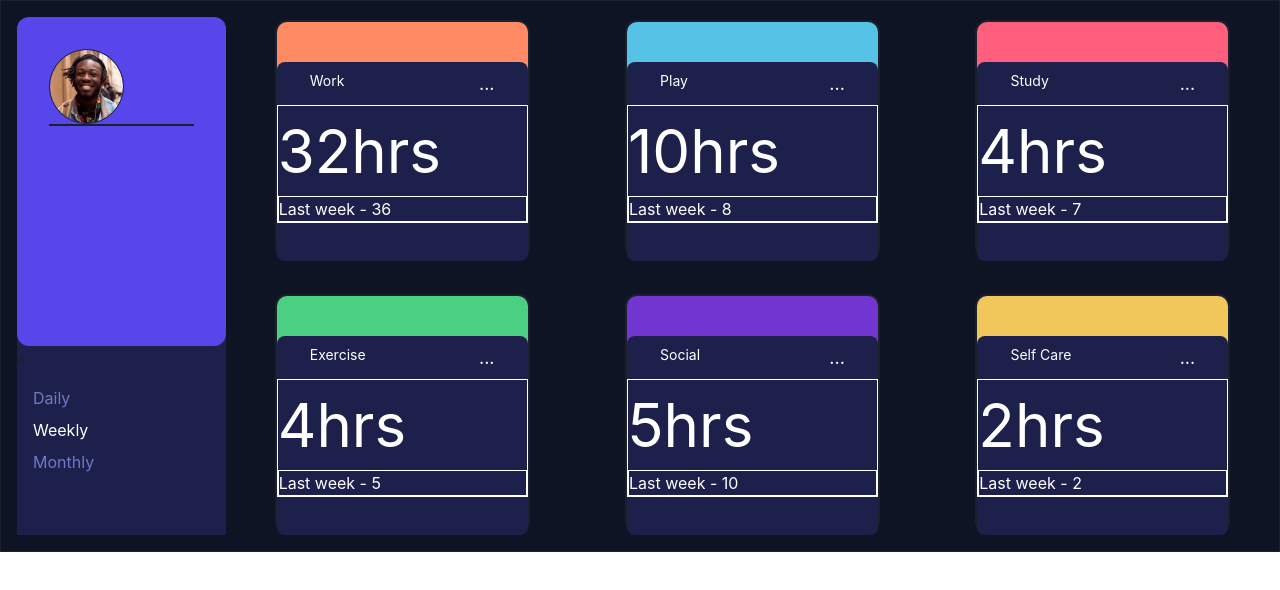
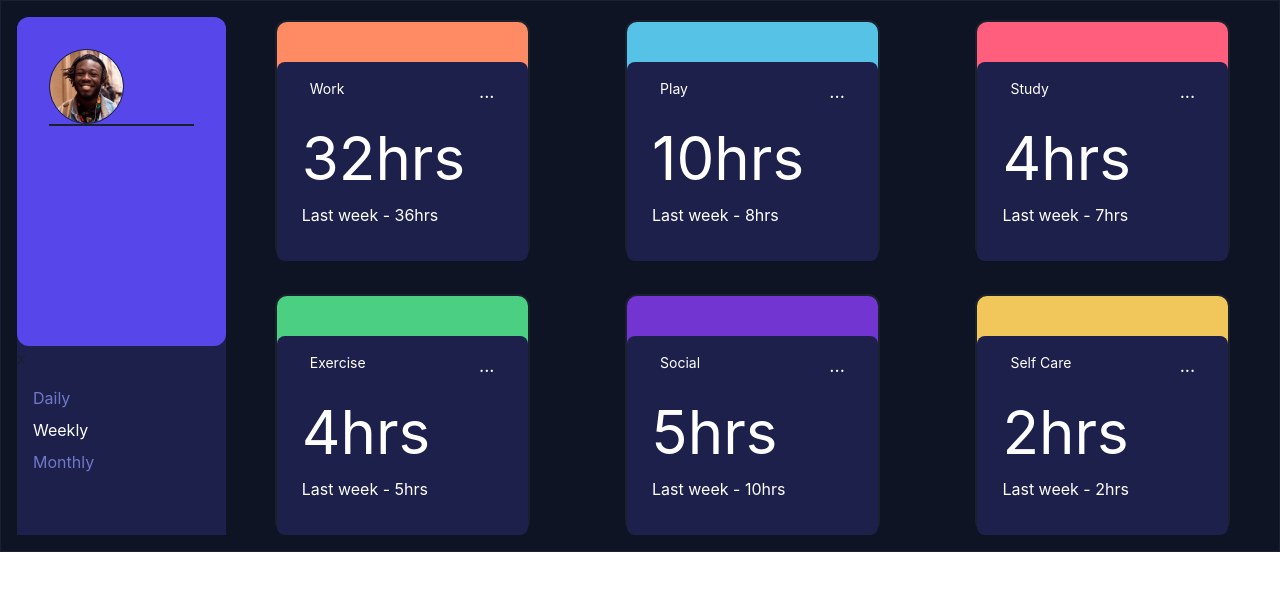
Before and after one commit to SheeloveDol/time-tracking-dashboard-react, a React (Create React App) app: page / in a window 1280 px wide. Shown: the top 590 px of the page. Built offline with nearby package versions, Linux system fonts and the light colour scheme.

Commit message:
Modified activity card layout

```diff
--- a/src/components/cardList/CardList.component.jsx
+++ b/src/components/cardList/CardList.component.jsx
@@ -1,6 +1,5 @@
 import { Box, Text, Flex, SimpleGrid, Button } from "@chakra-ui/react";
 import HeaderCard from "../headerCard/HeaderCard.component";
-import { useState } from "react";
 import { useContext } from 'react'
 import TimePeriodContext from "../../context/TimePeriodContext";
 
@@ -20,7 +19,8 @@ const CardList = () => {
                             w={['327px', '255px']} border='2px'  h='239px' >
 
                             <Box mt='40px' w='100%' bg={item.cardBgColor} h='199px' borderRadius='lg' >
-                                <Flex p='.5rem' w='80%' color='white' m='auto' justify='space-between'>
+                                <Flex direction='column' w='80%' mx='auto'  color='white' pt='0.5rem'>
+                                    <Flex p='.5rem'  color='white' m='auto' justify='space-between' w='100%'>
                                         <Box>
                                             <Text  fontSize='sm'>{item.title}</Text>
                                         </Box>
@@ -29,18 +29,19 @@ const CardList = () => {
                                         </Box>
                                     </Flex>
 
-                                <Flex border='1px' color='white' justify='space-between' direction={['row', 'column']}>
+                                    <Flex  color='white' justify='space-between' direction={['row', 'column']}>
                                         <Text fontSize='6xl'>
                                             {period === 'monthly' && item.timeframes.monthly.current}
                                             {period === 'weekly' && item.timeframes.weekly.current}
                                             {period === 'daily' && item.timeframes.daily.current}hrs
                                         </Text>
 
-                                    <Box border='1px'>
-                                        {period === 'daily' && <Text>Yesterday - {item.timeframes.daily.previous}</Text>}
-                                        {period === 'weekly' && <Text>Last week - {item.timeframes.weekly.previous}</Text>}
-                                        {period === 'monthly' && <Text>Last month - {item.timeframes.monthly.previous}</Text>}
+                                        <Box >
+                                            {period === 'daily' && <Text>Yesterday - {item.timeframes.daily.previous}hrs</Text>}
+                                            {period === 'weekly' && <Text>Last week - {item.timeframes.weekly.previous}hrs</Text>}
+                                            {period === 'monthly' && <Text>Last month - {item.timeframes.monthly.previous}hrs</Text>}
                                         </Box>
+                                    </Flex>
                                 </Flex>
                             </Box>
 
```
Lines whose indentation alone changed are shown as unchanged.
